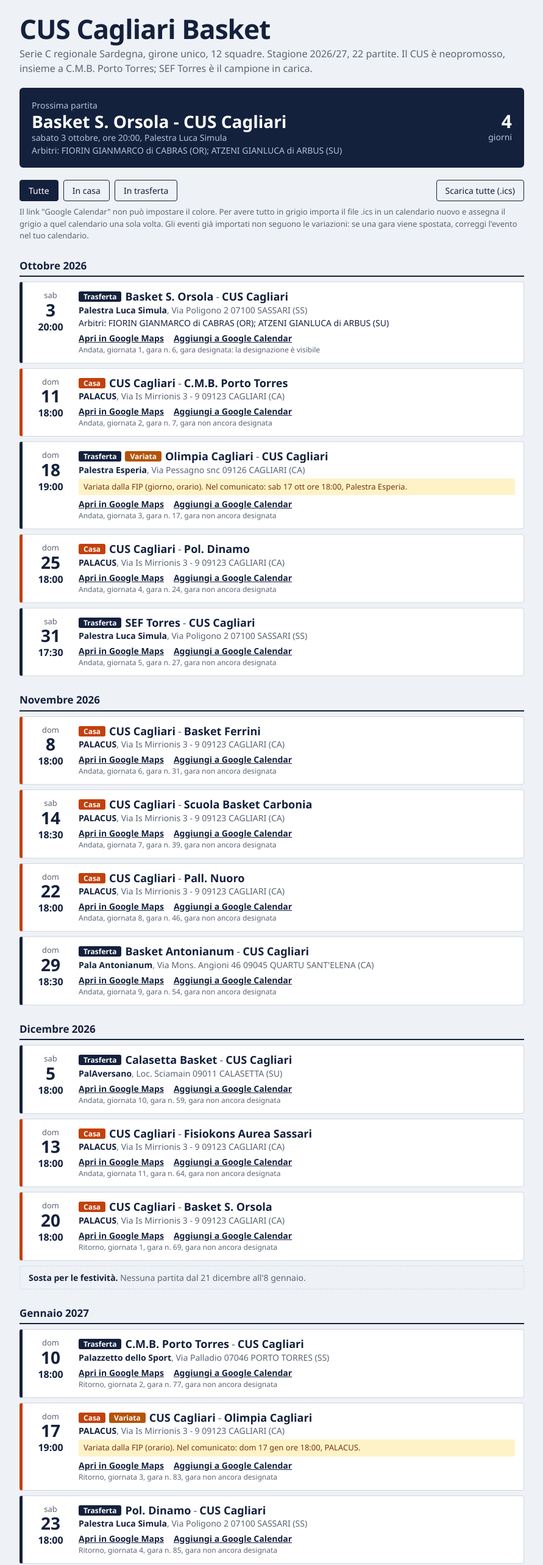
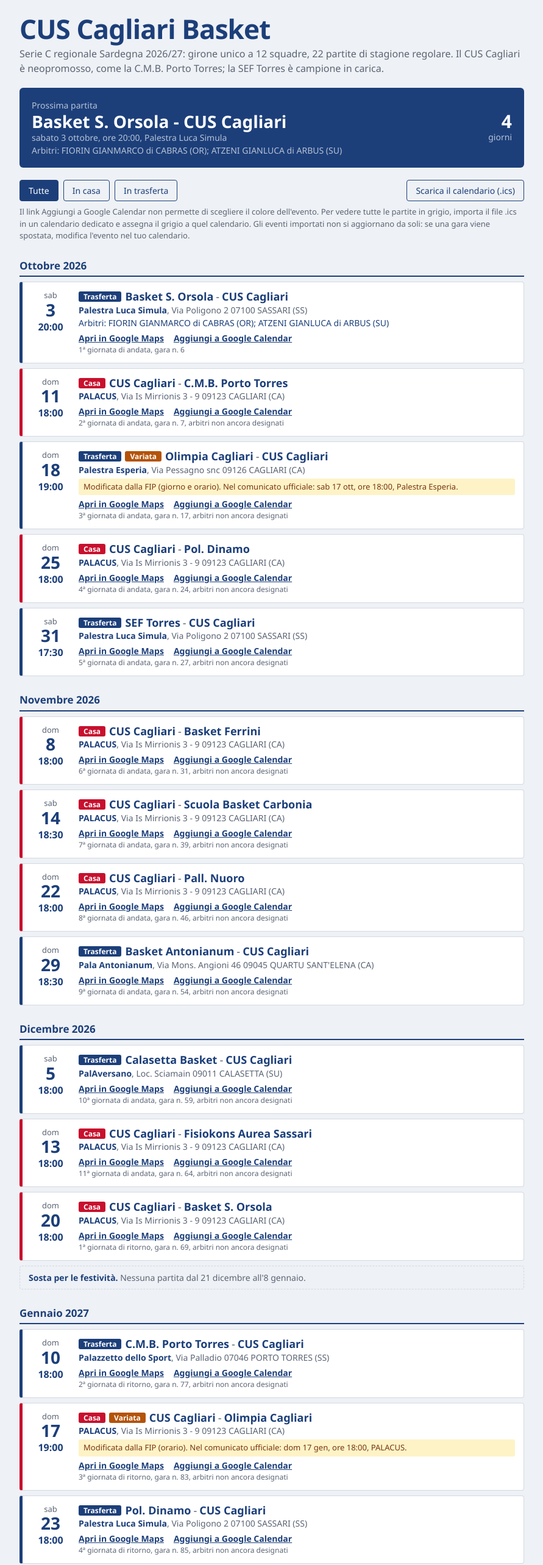
Before and after one commit to AndreaBonn/campionato-serie-c-26-27, a plain HTML site: page docs/index.html in a window 1280 px wide. Shown: the top 2567 px of the page at 61% size, without its empty margins (194-1085 px from the left). Drawn offline with Linux system fonts and the light colour scheme.

Commit message:
feat(page): professional copy, CUS crest colours and logo slot
Rewrites visible copy for a public page and replaces raw fip.it status
strings with page wording; primary and home colours now follow the CUS
Cagliari crest.
The logo is read from docs/logo-cus-cagliari.png and removed on load
error, so the header stays clean until the file is added.

```diff
--- a/docs/index.html
+++ b/docs/index.html
@@ -5,11 +5,14 @@
 <meta name="viewport" content="width=device-width,initial-scale=1">
 <title>CUS Cagliari Basket, calendario Serie C 2026/27</title>
 <style>
-:root{--bg:#eef1f5;--ink:#14213d;--mut:#5b6474;--line:#d3d9e2;--card:#fff;--home:#c2410c;--away:#14213d;--chg:#b45309;--chg-bg:#fef3c7;--win:#166534;--loss:#991b1b}
+/* --ink and --home are the blue and red of the CUS Cagliari crest */
+:root{--bg:#eef1f5;--ink:#1c3f7a;--mut:#5b6474;--line:#d3d9e2;--card:#fff;--home:#c8102e;--away:#1c3f7a;--chg:#b45309;--chg-bg:#fef3c7;--win:#166534;--loss:#991b1b}
 *{box-sizing:border-box}
 body{margin:0;background:var(--bg);color:var(--ink);font:16px/1.5 "Segoe UI",system-ui,-apple-system,sans-serif}
 .wrap{max-width:860px;margin:0 auto;padding:24px 16px 48px}
 h1{margin:0;font-size:clamp(28px,6vw,44px);line-height:1.05;font-weight:800;letter-spacing:-.02em}
+.brand{display:flex;align-items:center;gap:16px}
+.brand img{width:clamp(56px,12vw,84px);height:auto;flex:none}
 .sub{color:var(--mut);margin:6px 0 20px}
 .next{background:var(--ink);color:#fff;border-radius:6px;padding:18px 20px;margin-bottom:20px;display:flex;flex-wrap:wrap;gap:12px 24px;align-items:center;justify-content:space-between}
 .next small{display:block;color:#b8c2d6;font-size:14px}
@@ -58,7 +61,7 @@ table{border-collapse:collapse;width:100%;font-size:14px;font-variant-numeric:ta
 th,td{padding:6px 8px;text-align:right;border-bottom:1px solid var(--line);white-space:nowrap}
 th:nth-child(2),td:nth-child(2){text-align:left;white-space:normal}
 th{font-size:12px;color:var(--mut);font-weight:600}
-tr.me td{font-weight:800;background:#fff7ed}
+tr.me td{font-weight:800;background:#e8eef8}
 .warn{font-size:13px;color:var(--mut);border-left:3px solid var(--home);padding-left:10px}
 footer{margin-top:28px;font-size:13px;color:var(--mut)}
 footer a{color:var(--ink)}
@@ -67,33 +70,38 @@ footer a{color:var(--ink)}
 </head>
 <body>
 <div class="wrap">
+<div class="brand">
+<img src="logo-cus-cagliari.png" alt="Stemma del CUS Cagliari" width="84" height="100" onerror="this.remove()">
 <h1>CUS Cagliari Basket</h1>
-<p class="sub">Serie C regionale Sardegna, girone unico, 12 squadre. Stagione 2026/27, 22 partite. Il CUS è neopromosso, insieme a C.M.B. Porto Torres; SEF Torres è il campione in carica.</p>
+</div>
+<p class="sub">Serie C regionale Sardegna 2026/27: girone unico a 12 squadre, 22 partite di stagione regolare. Il CUS Cagliari è neopromosso, come la C.M.B. Porto Torres; la SEF Torres è campione in carica.</p>
 <div class="next" id="next" hidden></div>
 <div class="bar" role="group" aria-label="Filtro partite">
 <button data-f="all" aria-pressed="true">Tutte</button>
 <button data-f="home" aria-pressed="false">In casa</button>
 <button data-f="away" aria-pressed="false">In trasferta</button>
-<button class="dl" id="ics" disabled>Scarica tutte (.ics)</button>
+<button class="dl" id="ics" disabled>Scarica il calendario (.ics)</button>
 </div>
-<p class="note">Il link "Google Calendar" non può impostare il colore. Per avere tutto in grigio importa il file .ics in un calendario nuovo e assegna il grigio a quel calendario una sola volta. Gli eventi già importati non seguono le variazioni: se una gara viene spostata, correggi l'evento nel tuo calendario.</p>
-<div id="list"><p class="state">Caricamento dei dati FIP in corso...</p></div>
+<p class="note">Il link Aggiungi a Google Calendar non permette di scegliere il colore dell'evento. Per vedere tutte le partite in grigio, importa il file .ics in un calendario dedicato e assegna il grigio a quel calendario. Gli eventi importati non si aggiornano da soli: se una gara viene spostata, modifica l'evento nel tuo calendario.</p>
+<div id="list"><p class="state">Caricamento dei dati FIP in corso…</p></div>
 <section class="box" id="standings" hidden></section>
 <section class="box">
 <h2>Dopo la stagione regolare</h2>
-<p>L'ultima giornata è il 20 marzo 2027. Nella stagione 2025/26 le prime 8 hanno giocato i playoff, con serie al meglio delle tre gare, e la vincente si è giocata la promozione in Serie B Interregionale. Le ultime 3 hanno disputato i playout per evitare la retrocessione in Divisione Regionale 1.</p>
-<p class="warn">Formula della stagione 2025/26. Quella del 2026/27 non è indicata nel comunicato e alla data di questa pagina non risulta ancora pubblicata dalla FIP Sardegna.</p>
+<p>La stagione regolare termina il 20 marzo 2027. Nel 2025/26 le prime otto classificate hanno disputato i playoff, con serie al meglio delle tre gare, e la vincitrice si è giocata la promozione in Serie B Interregionale. Le ultime tre hanno disputato i playout per evitare la retrocessione in Divisione Regionale 1.</p>
+<p class="warn">La formula descritta è quella della stagione 2025/26. Quella del 2026/27 non compare nel comunicato e al 30 settembre 2026 la FIP Sardegna non l'ha ancora resa nota.</p>
 </section>
-<footer>Calendario di partenza: Comunicato Ufficiale n. 1 del 23/09/2026, FIP CR Sardegna. Orari, campi, arbitri, risultati e classifica si aggiornano dal sito <a id="fiplink" href="https://fip.it/risultati/" target="_blank" rel="noopener">fip.it</a> ogni 4 ore<span id="upd"></span>. Durata negli eventi di calendario: 2 ore (assunzione, non indicata dalla FIP).<br>
-La FIP avverte che nel corso della stagione giorno e orario delle gare possono cambiare. Le comunicazioni ufficiali escono anche sul sito del <a href="https://sardegna.fip.it/calendari-definitivi-stagione-sportiva-2026-27/" target="_blank" rel="noopener">Comitato Regionale FIP Sardegna</a>.</footer>
+<footer>Fonte del calendario: Comunicato Ufficiale n. 1 del 23 settembre 2026, Comitato Regionale FIP Sardegna. Orari, campi, arbitri, risultati e classifica vengono aggiornati ogni 4 ore dal sito <a id="fiplink" href="https://fip.it/risultati/" target="_blank" rel="noopener">fip.it</a><span id="upd"></span>. Negli eventi di calendario la durata è fissata a 2 ore: è una stima, perché la FIP non la indica.<br>
+Nel corso della stagione giorno e orario delle gare possono cambiare. Le comunicazioni ufficiali sono pubblicate anche sul sito del <a href="https://sardegna.fip.it/calendari-definitivi-stagione-sportiva-2026-27/" target="_blank" rel="noopener">Comitato Regionale FIP Sardegna</a>.</footer>
 </div>
 <script>
 const C="CUS Cagliari", FIP_TEAM="CUS CAGLIARI";
 // Weekends with no games in the whole league: [first day with no games, text]
 const S=[
 ["2026-12-21","<b>Sosta per le festività.</b> Nessuna partita dal 21 dicembre all'8 gennaio."],
-["2027-02-15","<b>Sosta.</b> Nessuna partita nel weekend del 20-21 febbraio."]];
-const CHANGE_LABEL={date:"giorno",time:"orario",venue:"campo",home:"squadra di casa"};
+["2027-02-15","<b>Sosta.</b> Nessuna partita nel fine settimana del 20 e 21 febbraio."]];
+const CHANGE_LABEL={date:"giorno",time:"orario",venue:"campo",home:"inversione di campo"};
+// Page wording for fip.it statuses; designated referees are shown on their own line
+const STATUS_LABEL={"non-designata":"arbitri non ancora designati","designata":"","designata-nonvisibile":"","omologata":"risultato omologato"};
 let G=[];
 
 const esc=s=>String(s).replace(/[&<>"']/g,c=>({"&":"&amp;","<":"&lt;",">":"&gt;",'"':"&quot;","'":"&#39;"}[c]));
@@ -102,16 +110,18 @@ const toDate=(d,t)=>new Date(d+"T"+t+":00");
 // Local wall-clock stamp for TZID=Europe/Rome; Date handles the rollover past midnight
 const stamp=(m,plus=0)=>{const d=toDate(m.date,m.time); d.setHours(d.getHours()+plus);
  return d.getFullYear()+pad(d.getMonth()+1)+pad(d.getDate())+"T"+pad(d.getHours())+pad(d.getMinutes())+"00"};
-const title=m=>m.home+"-"+m.away;
+const title=m=>m.home+" - "+m.away;
 const place=m=>m.venue.name+", "+m.venue.address;
-const label=m=>(m.round[0]=="A"?"Andata":"Ritorno")+", giornata "+m.round.slice(1);
+const label=m=>m.round.slice(1)+"ª giornata di "+(m.round[0]=="A"?"andata":"ritorno");
+const listIt=a=>a.length<2?a.join(""):a.slice(0,-1).join(", ")+" e "+a[a.length-1];
+const statusLabel=m=>m.status in STATUS_LABEL?STATUS_LABEL[m.status]:m.status_text.toLowerCase();
 const maps=m=>"https://www.google.com/maps/search/?api=1&query="+enc(place(m));
 const gcal=m=>"https://calendar.google.com/calendar/render?action=TEMPLATE&text="+enc(title(m))
  +"&dates="+stamp(m)+"/"+stamp(m,2)+"&ctz=Europe/Rome&location="+enc(place(m))
  +"&details="+enc("Serie C, "+label(m)+", gara n. "+m.n);
 const fmtDay=d=>d.toLocaleDateString("it-IT",{weekday:"short"}).replace(".","");
 const fmtLong=d=>d.toLocaleDateString("it-IT",{weekday:"long",day:"numeric",month:"long"});
-const fmtShort=(d,t)=>toDate(d,t).toLocaleDateString("it-IT",{weekday:"short",day:"numeric",month:"short"})+" ore "+t;
+const fmtShort=(d,t)=>toDate(d,t).toLocaleDateString("it-IT",{weekday:"short",day:"numeric",month:"short"})+", ore "+t;
 const today=new Date(); today.setHours(0,0,0,0);
 
 function teams(m){
@@ -125,12 +135,12 @@ function score(m){
 }
 function was(m){
  if(!m.changes.length) return "";
- const o=m.official, what=m.changes.map(c=>CHANGE_LABEL[c]||c).join(", ");
- return `<div class="was">Variata dalla FIP (${esc(what)}). Nel comunicato: ${esc(fmtShort(o.date,o.time))}, ${esc(o.venue.name)}.</div>`;
+ const o=m.official, what=listIt(m.changes.map(c=>CHANGE_LABEL[c]||c));
+ return `<div class="was">Modificata dalla FIP (${esc(what)}). Nel comunicato ufficiale: ${esc(fmtShort(o.date,o.time))}, ${esc(o.venue.name)}.</div>`;
 }
 function referees(m){
  if(m.referees.length) return `<div class="ref">Arbitri: ${m.referees.map(esc).join("; ")}</div>`;
- if(m.status==="designata-nonvisibile") return `<div class="ref pend">Arbitri designati, nomi non ancora pubblicati.</div>`;
+ if(m.status==="designata-nonvisibile") return `<div class="ref pend">Arbitri designati; i nomi non sono ancora stati pubblicati.</div>`;
  return "";
 }
 function card(m){
@@ -142,7 +152,7 @@ function card(m){
  ${was(m)}${referees(m)}
  <div class="l"><a href="${maps(m)}" target="_blank" rel="noopener">Apri in Google Maps</a>
  <a href="${gcal(m)}" target="_blank" rel="noopener">Aggiungi a Google Calendar</a></div>
- <div class="meta">${label(m)}, gara n. ${m.n}${m.status_text?", "+esc(m.status_text.toLowerCase()):""}</div></div></article>`;
+ <div class="meta">${label(m)}, gara n. ${m.n}${statusLabel(m)?", "+esc(statusLabel(m)):""}</div></div></article>`;
 }
 function render(f){
  let out="",mon="",s=0;
@@ -160,7 +170,7 @@ function renderNext(){
  if(!m){el.innerHTML="<div class='m'>Stagione regolare conclusa</div>";return}
  const dt=toDate(m.date,m.time), days=Math.round((dt-today)/864e5);
  const refs=m.referees.length?`<small>Arbitri: ${m.referees.map(esc).join("; ")}</small>`:"";
- const moved=m.changes.length?`<small>Variata rispetto al comunicato</small>`:"";
+ const moved=m.changes.length?`<small>Modificata rispetto al comunicato ufficiale</small>`:"";
  el.innerHTML=`<div><small>Prossima partita</small><div class="m">${esc(m.home)} - ${esc(m.away)}</div>
  <small>${fmtLong(dt)}, ore ${esc(m.time)}, ${esc(m.venue.name)}</small>${moved}${refs}</div>
  <div class="w"><b>${days===0?"Oggi":days}</b><small>${days===0?"":days===1?"giorno":"giorni"}</small></div>`;
@@ -168,10 +178,10 @@ function renderNext(){
 function renderStandings(rows){
  const el=document.getElementById("standings");
  el.hidden=false;
- if(!rows.some(r=>r.played>0)){el.innerHTML="<h2>Classifica</h2><p>La classifica compare dopo la prima giornata.</p>";return}
+ if(!rows.some(r=>r.played>0)){el.innerHTML="<h2>Classifica</h2><p>La classifica sarà disponibile dopo la prima giornata.</p>";return}
  const body=rows.map(r=>`<tr class="${r.team===FIP_TEAM?"me":""}"><td>${r.position}</td><td>${esc(r.team)}</td><td>${r.points}</td><td>${r.played}</td><td>${r.won}</td><td>${r.lost}</td><td>${r.points_for}</td><td>${r.points_against}</td></tr>`).join("");
  el.innerHTML=`<h2>Classifica</h2><div class="scroll"><table><thead><tr><th>#</th><th>Squadra</th><th>Punti</th><th>G</th><th>V</th><th>P</th><th>PF</th><th>PS</th></tr></thead><tbody>${body}</tbody></table></div>
- <p class="meta">Classifica ufficiale FIP. I nomi sono quelli registrati dalla FIP, che possono includere lo sponsor.</p>`;
+ <p class="meta">Classifica ufficiale FIP. G: gare giocate, V: vinte, P: perse, PF: punti fatti, PS: punti subiti. Le squadre compaiono con la denominazione registrata dalla FIP, che può includere lo sponsor.</p>`;
 }
 function downloadIcs(){
  const e=s=>s.replace(/[\\;,]/g,c=>"\\"+c);
@@ -186,15 +196,16 @@ function downloadIcs(){
  a.download="cus-cagliari-calendario.ics"; a.click();
 }
 function showError(err){
- const local=location.protocol==="file:"?" La pagina è aperta come file locale: il browser blocca la lettura di data.json. Aprila dal sito pubblicato oppure servila con un server locale.":"";
- document.getElementById("list").innerHTML=`<div class="state err"><p><strong>Non riesco a caricare i dati delle partite.</strong> ${esc(err.message)}.${local}</p><button class="retry" id="retry">Riprova</button></div>`;
+ const cause=err instanceof TypeError?"Connessione non riuscita: controlla la rete e riprova.":esc(err.message)+".";
+ const local=location.protocol==="file:"?" La pagina è aperta come file locale e il browser blocca la lettura dei dati: aprila dal sito pubblicato o tramite un server locale.":"";
+ document.getElementById("list").innerHTML=`<div class="state err"><p><strong>Impossibile caricare i dati delle partite.</strong> ${cause}${local}</p><button class="retry" id="retry">Riprova</button></div>`;
  document.getElementById("retry").onclick=load;
 }
 async function load(){
- document.getElementById("list").innerHTML='<p class="state">Caricamento dei dati FIP in corso...</p>';
+ document.getElementById("list").innerHTML='<p class="state">Caricamento dei dati FIP in corso…</p>';
  try{
   const r=await fetch("data.json",{cache:"no-cache"});
-  if(!r.ok) throw new Error("risposta del server "+r.status);
+  if(!r.ok) throw new Error("Il server ha risposto con il codice "+r.status);
   const data=await r.json();
   G=data.games;
   if(data.fip_url) document.getElementById("fiplink").href=data.fip_url;
```
